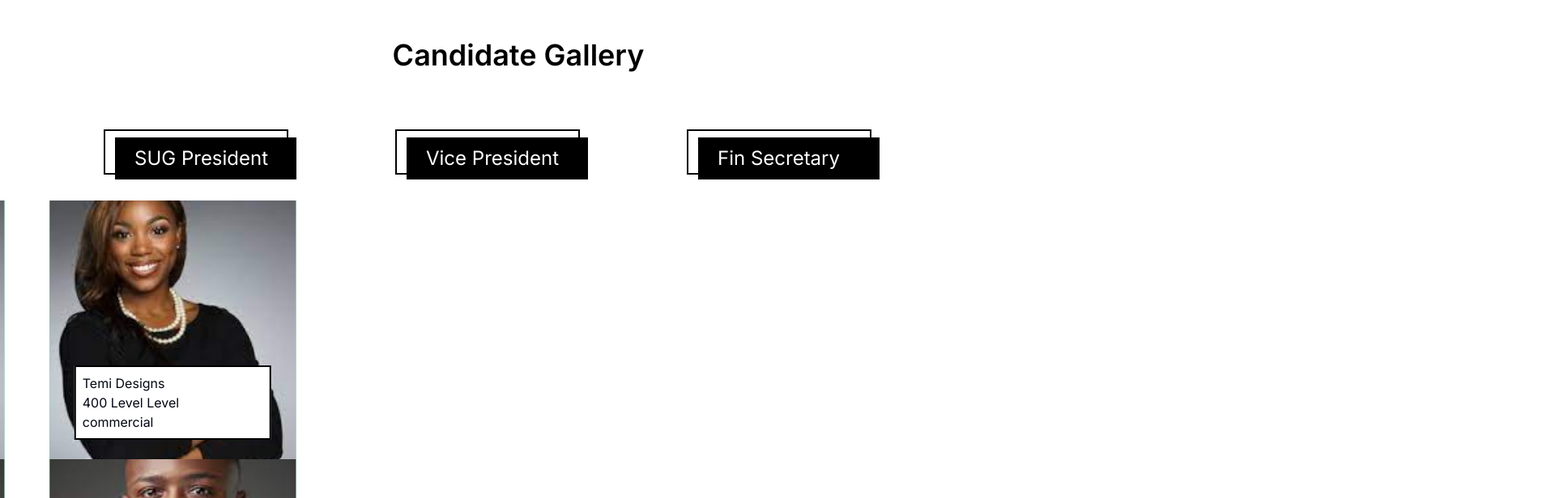
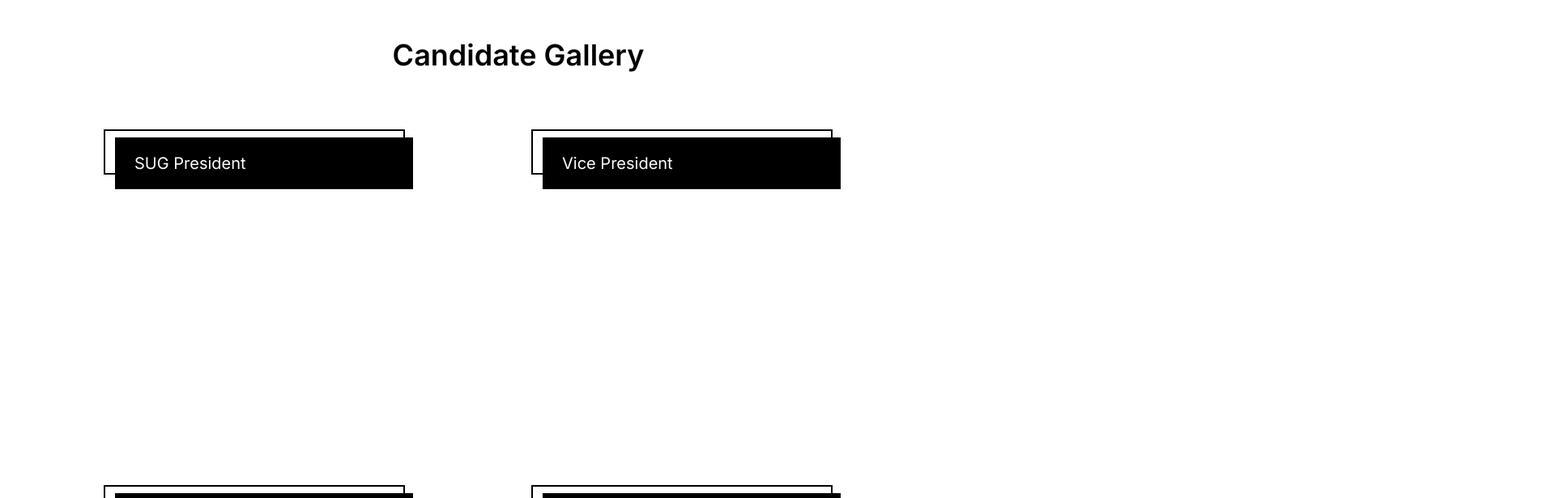
Before and after one commit to Junnygram/evotingapp, a Next.js app: page / in a window 1280 px wide. Shown: the part 640-1256 px from the top of the page at 81% size, 1920 px wide, since content can reach past the window. Built offline with nearby package versions, Linux system fonts and the light colour scheme.

Commit message:
updating

```diff
--- a/src/Components/SingleCandidate.tsx
+++ b/src/Components/SingleCandidate.tsx
@@ -11,7 +11,7 @@ export const SingleCandidateTag = ({
   return (
     <div>
       <div className="relative border-solid border-2 border-black h-14 w-3/4 mb-8 group">
-        <div className="bg-black px-6 py-2 absolute top-2 left-3 h-full w-full flex items-center text-white text-2xl">
+        <div className="bg-black px-6 py-8 absolute top-2 left-3 h-full w-full flex items-center text-white text-xl">
           {post}
         </div>
       </div>
--- a/src/Pages/HomePage.tsx
+++ b/src/Pages/HomePage.tsx
@@ -12,7 +12,7 @@ export const Homepage = () => {
         <h2 className="text-center my-8 text-black text-4xl font-semibold">
           Candidate Gallery
         </h2>
-        <div className="grid  grid-cols-3 gap-14 py-10 w-4/5 mx-auto">
+        <div className="grid  grid-cols-2 gap-8 py-10 w-4/5 mx-auto">
           <SingleCandidateTag data={data} post="SUG President" />
           <SingleCandidateTag data={data} post="Vice President" />
           <SingleCandidateTag data={data} post="Fin Secretary" />
```
